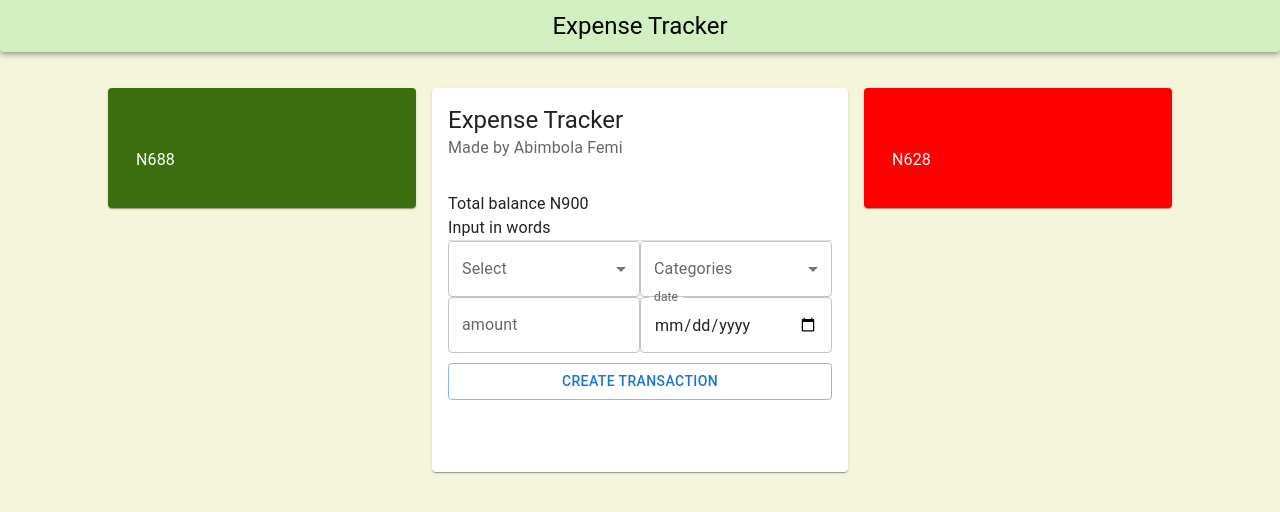
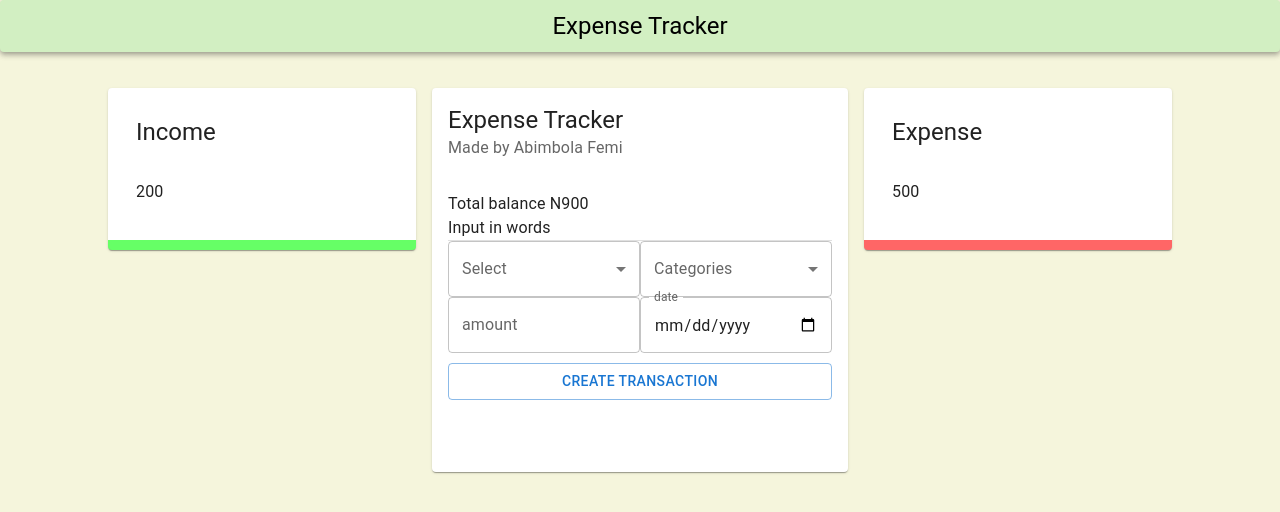
Before and after one commit to femiabimbola/finance-tracker, a React (Create React App) app: page / in a window 1280 px wide. Shown: the top 512 px of the page. Built offline with nearby package versions, Linux system fonts and the light colour scheme.

Commit message:
Fixed the detail card

```diff
--- a/src/App.js
+++ b/src/App.js
@@ -1,6 +1,6 @@
 import React from "react";
 import { TopBar } from "./component/TopBar/TopBar.js";
-import { IncomeDetail, ExpenseDetail } from "./component/Details/Details.js";
+import { IncomeDetail } from "./component/Details/Details.js";
 import Main from "./component/Main/Main.js"
 import { Grid } from "@mui/material";
 import {GridContainer} from "./App.styles"
@@ -10,10 +10,16 @@ const App = () => {
     return(
       <>
      <TopBar />
-     <GridContainer container spacing={2}>
-         <Grid item sm={3}> < IncomeDetail/> </Grid>
-         <Grid item sm={4}> < Main /> </Grid>
-         <Grid item sm={3}>< ExpenseDetail /> </Grid>
+     <GridContainer container spacing={2} sx={{height:'100vh'}}>
+        <Grid item xs={12} sm={3} >
+            <IncomeDetail title="Income" amount={200}/>
+        </Grid>
+        <Grid item xs={12} sm={4}>
+          <Main />
+        </Grid>
+        <Grid item xs={12} sm={3}>
+         <IncomeDetail title='Expense' amount={500}/>
+        </Grid>
      </GridContainer>
      </>
     )
--- a/src/component/Details/Details.js
+++ b/src/component/Details/Details.js
@@ -2,21 +2,30 @@ import React from "react";
 import { CardHeader, CardContent, Typography } from "@mui/material";
 import {IncomeCard, ExpenseCard} from "./styles";
 
-export const IncomeDetail = ({title}) => {
+ const style = {
+    borderBottom:'10px solid rgba(0, 255, 0, 0.6)',
+    };
+
+const style2 = {
+        borderBottom:'10px solid rgba(255, 0, 0, 0.6)',
+        };
+
+export const IncomeDetail = ({title, amount}) => {
     return(
-        <IncomeCard>
-            <CardHeader title= {title}/>
+        <IncomeCard sx= { title === 'Income'? style : style2} >
+            <CardHeader title={title} />
             <CardContent>
-                <Typography> N688</Typography>
+                <Typography> {amount }</Typography>
             </CardContent>
         </IncomeCard>
     )
 }
 
+
 export const ExpenseDetail = ({title}) => {
     return(
         <ExpenseCard>
-            <CardHeader title= {title}/>
+            <CardHeader title={title}/>
             <CardContent>
                 <Typography> N628</Typography>
             </CardContent>
--- a/src/component/Details/styles.js
+++ b/src/component/Details/styles.js
@@ -2,8 +2,7 @@ import { styled } from '@mui/system';
 import { Card } from "@mui/material";
 
 export const IncomeCard = styled(Card)({
-    color: 'white',
-    backgroundColor:'#3D6F10',
+    backgroundColor:'white',
     padding: 12,
     borderRadius: 4,
   });
--- a/src/component/Main/Main.js
+++ b/src/component/Main/Main.js
@@ -11,7 +11,7 @@ const Main = () => {
                 <Typography> Total balance N900</Typography>
                 <Typography> Input in words</Typography>
                 <Divider />
-                < Form />
+                <Form />
             </CardContent>
             <CardContent>
                 <Grid container>
```
